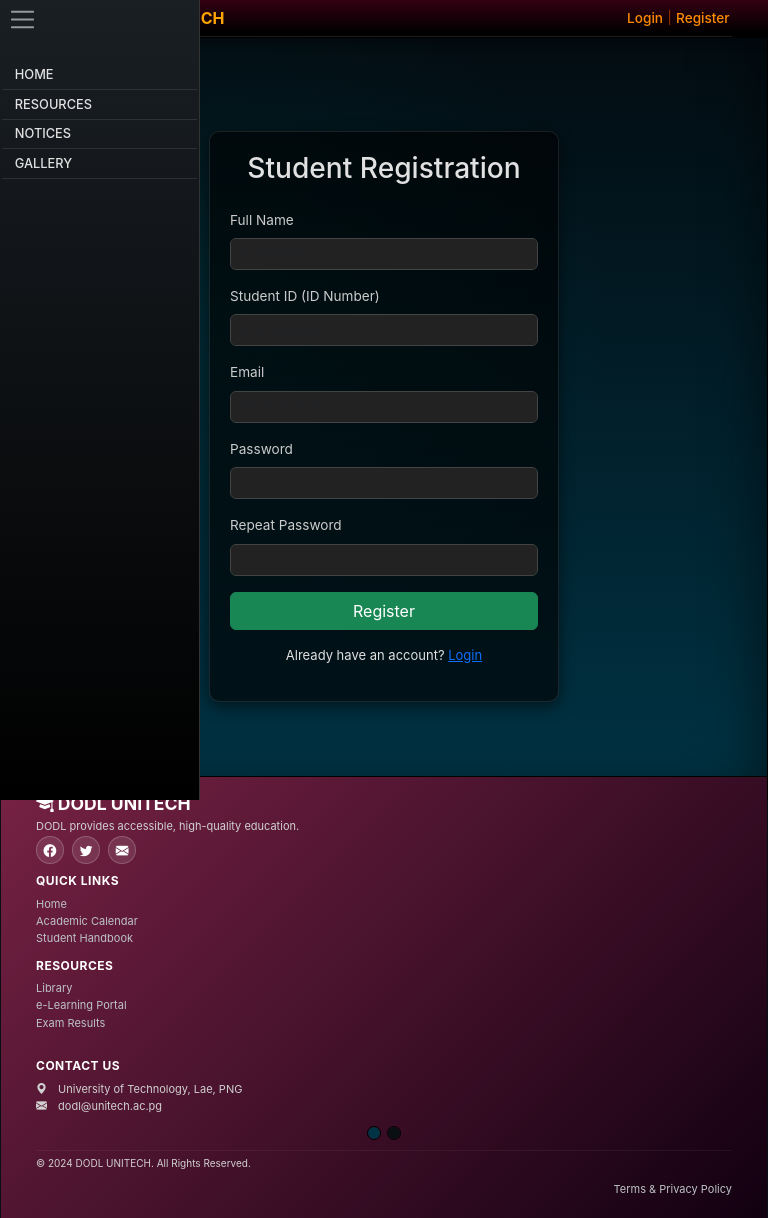
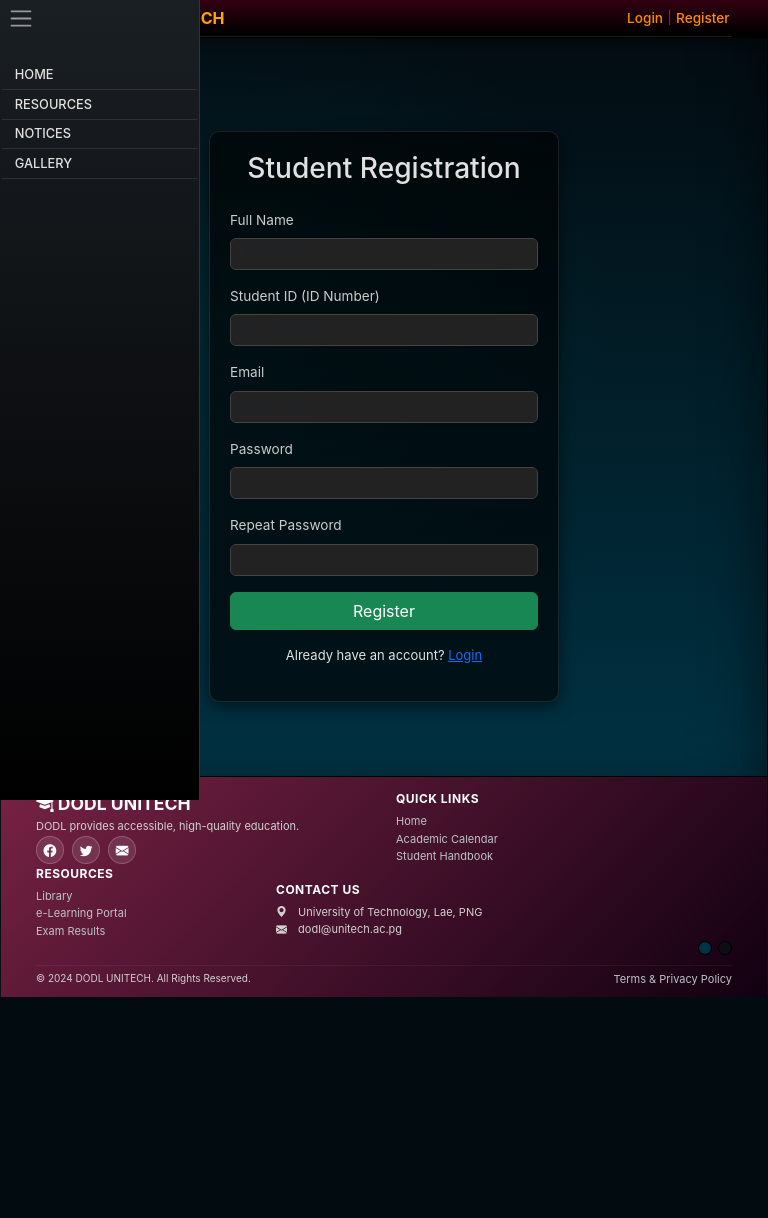
Before and after one commit to OGL2025/online_learning, a Flask app: page /auth/register in a window 768 px wide. After the commit the page ends 997 px from the top, so only its background shows below. Run offline with Flask 3, Linux system fonts and the light colour scheme; some libraries are stand-ins or nearby versions.

Commit message:
Updated css footer legal

```diff
--- a/app/static/css/style.css
+++ b/app/static/css/style.css
@@ -268,20 +268,7 @@ main { flex: 1 0 auto; }
     }
 
     /* Ensure links are in a row, not stacked */
-    .navbar-nav {
-        flex-direction: row !important;
-    }
-
-    /* FORCE FOOTER TO STAY HORIZONTAL */
-    .site-footer .row {
-        flex-wrap: nowrap !important;
-    }
-
-    .site-footer [class^="col-"] {
-        flex-basis: 0;
-        flex-grow: 1;
-        max-width: 100%;
-    }
+    .navbar-nav {        flex-direction: row !important;    }
 }
 
 /* 2. MOBILE VIEW (< 480px)
@@ -301,7 +288,7 @@ main { flex: 1 0 auto; }
         outline: none !important;
         box-shadow: none !important;
         padding: 0.2rem 0.4rem;   /* Smaller padding around the icon */
-        font-size: 1.2rem;       /* Shrinks the icon lines */
+        font-size: 1.1rem;       /* Shrinks the icon lines */
     }
 
     .navbar-brand { margin-left: 45px; }
@@ -341,18 +328,7 @@ main { flex: 1 0 auto; }
     }
     .dropdown-item { padding-left: 2.5rem; }
 
-    /* --- FOOTER COLLAPSE --- */
-    .site-footer .row {
-        flex-wrap: wrap !important;
-    }
-
-    .site-footer [class^="col-"] {
-        flex-basis: 100% !important;
-        max-width: 100%;
-        margin-bottom: 10px;
-    }
-
     .footer-tuner-container {
-        justify-content: center !important;
+        justify-content: right !important;
     }
 }
--- a/app/templates/layout.html
+++ b/app/templates/layout.html
@@ -194,7 +194,7 @@
 
 
                     <!-- LEGAL LINK -->
-                    <div>
+                    <div style="text-align: right !important;">
                         <a href="{{ url_for('main.legal') }}">Terms & Privacy Policy</a>
                     </div>
                 </div>
```
